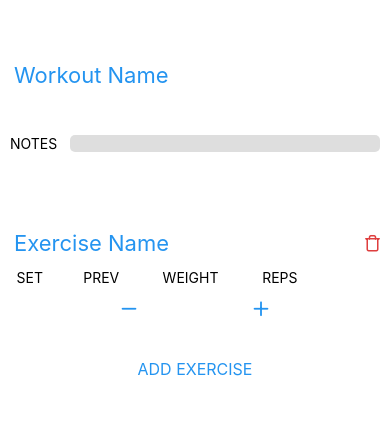
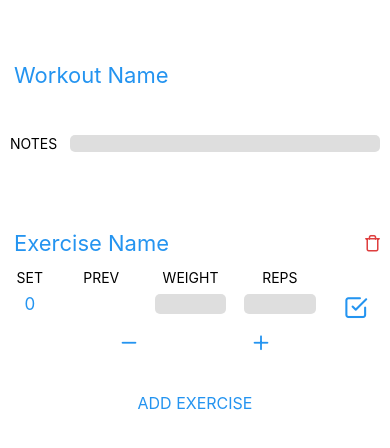
Before and after one commit to carsonkrueger/My-Projects, a React Native app in the folder GymTracker/: screen /WorkoutScreen in a window 390 px wide. Shown: the top 448 px of the page. Built offline with nearby package versions, Linux system fonts and the light colour scheme.

Commit message:
fixing state

```diff
--- a/GymTracker/components/ExerciseComponent.js
+++ b/GymTracker/components/ExerciseComponent.js
@@ -12,33 +12,33 @@ import { AntDesign, Feather } from "@expo/vector-icons";
 
 import SetComponent from "./SetComponent";
 
-const ExerciseComponent = (props) => {
+const ExerciseComponent = ({ name, numExercise, delExercise, weights, setWeights, reps, setReps }) => {
   // const { name, numExercise, delExercise, weights, setWeights, reps, setReps } =
   //   props;
 
-  const TENTH_SECOND_MS = 100;
+  const TENTH_SECOND_MS = 50;
 
   const AddSet = () => {
-    let tempReps = [...props.reps];
-    tempReps[props.numExercise].push(null);
-    props.setReps(tempReps);
+    let tempReps = [...reps];
+    tempReps[numExercise].push(null);
+    setReps(tempReps);
 
-    let tempWeights = [...props.weights];
-    tempWeights[props.numExercise].push(null);
-    props.setWeights(tempWeights);
+    let tempWeights = [...weights];
+    tempWeights[numExercise].push(null);
+    setWeights(tempWeights);
 
     Vibration.vibrate(TENTH_SECOND_MS);
   };
 
   const DeleteSet = () => {
     //Weights
-    let tempReps = [...props.reps];
-    tempReps[props.numExercise].pop();
-    props.setReps(tempReps);
+    let tempReps = [...reps];
+    tempReps[numExercise].pop();
+    setReps(tempReps);
 
-    let tempWeights = [...props.weights];
-    tempWeights[props.numExercise].pop();
-    props.setWeights(tempWeights);
+    let tempWeights = [...weights];
+    tempWeights[numExercise].pop();
+    setWeights(tempWeights);
 
     Vibration.vibrate(TENTH_SECOND_MS);
   };
@@ -49,14 +49,14 @@ const ExerciseComponent = (props) => {
         <TextInput
           style={styles.titleText}
           placeholder="Exercise Name"
-          defaultValue={props.name}
+          defaultValue={name}
           placeholderTextColor="#2494f0"
         />
 
         <View style={styles.trashContainer}>
           <TouchableOpacity
             onPress={() => {
-              props.delExercise(props.name, props.numExercise);
+              delExercise(name, numExercise);
             }}
           >
             <Feather name="trash" color="#de3e3e" size={18} />
@@ -79,20 +79,22 @@ const ExerciseComponent = (props) => {
         </View>
         <View style={styles.emptyHead}>{/* Empty header */}</View>
       </View>
-      {console.log("weights", props.weights)}
-      {console.log("reps", props.reps)}
-      {useEffect(() => {
-        props.weights.map((weight, i) => (
+      {/* {console.log("weights", weights)}
+      {console.log("reps", reps)} */}
+      {/* {useEffect(() => {
+        console.log(weights) */}
+       { weights[numExercise].map((weight, i) => (
+
           <SetComponent
             key={i}
-            num={i}
-            weight={props.weights}
-            setWeights={props.setWeights}
-            rep={props.reps}
-            setReps={props.setReps}
+            numExercise={i}
+            weights={weights}
+            setWeights={setWeights}
+            reps={reps}
+            setReps={setReps}
           />
-        ));
-      }, [props.weights])}
+        ))
+      /* }, [weights])}*/}
 
       <View style={styles.addSetContainer}>
         <TouchableOpacity onPress={DeleteSet}>
--- a/GymTracker/components/SetComponent.js
+++ b/GymTracker/components/SetComponent.js
@@ -9,8 +9,7 @@ import {
 } from "react-native";
 import { AntDesign, Feather } from "@expo/vector-icons";
 
-const SetComponent = (props) => {
-  const { num, weight, setWeights, rep, setReps } = props;
+const SetComponent = ({ numExercise, weights, setWeights, rep, setReps }) => {
   const [isDone, setIsDone] = useState(false);
 
   const TENTH_SECOND_MS = 100;
@@ -79,7 +78,7 @@ const SetComponent = (props) => {
     <View style={styles.container}>
       {/*SET*/}
       <View style={styles.setContainer}>
-        <Text style={styles.setText}>{props.num}</Text>
+        <Text style={styles.setText}>{numExercise}</Text>
       </View>
 
       {/*PREV*/}
--- a/GymTracker/screens/WorkoutScreen.js
+++ b/GymTracker/screens/WorkoutScreen.js
@@ -17,17 +17,22 @@ import AsyncStorage from "@react-native-async-storage/async-storage";
 const WorkoutScreen = () => {
   const [workoutName, setWorkoutName] = useState("Workout Name");
   const [exercisesArr, setExercisesArr] = useState([["Exercise Name", 0]]);
+  // Each array inside the arrays (weights & reps), represents an exercise's sets.
   const [weights, setWeights] = useState([[null]]);
   const [reps, setReps] = useState([[null]]);
 
-  const TENTH_SECOND_MS = 100;
+  const TENTH_SECOND_MS = 50;
 
   const AddExercise = () => {
-    let exerciseIdx = exercisesArr.length == null ? 0 : exercisesArr.length + 1;
-    setExercisesArr([...exercisesArr, ["Exercise Name", exerciseIdx]]);
+    let tempWeights = [...weights];
+    setWeights(tempWeights.push([null]));
+    let tempReps = [...reps];
+    setReps(tempReps.push([null]));
 
-    setWeights([...weights].push([null]));
-    setReps([...weights].push([null]));
+    // let exerciseIdx = exercisesArr.length == null ? 0 : exercisesArr.length;
+    let tempExercise = [...exercisesArr];
+    setExercisesArr(tempExercise.push(["Exercise Nam", exercisesArr.length]));
+    // console.log(exercisesArr);
 
     Vibration.vibrate(TENTH_SECOND_MS);
   };
@@ -82,13 +87,14 @@ const WorkoutScreen = () => {
           </Text>
           <TextInput style={styles.notesText}></TextInput>
         </View>
-
+        {/* {console.log(exercisesArr)} */}
         {exercisesArr.map((exercise, i) => {
+          console.log(exercisesArr, "\n\n", i, "-->", exercise)
           return (
             <ExerciseComponent
-              key={i}
+              key={exercise[1]}
               name={exercise[0]}
-              numExercise={i}
+              numExercise={exercise[1]}
               delExercise={DeleteExercise}
               weights={weights}
               setWeights={setWeights}
```
